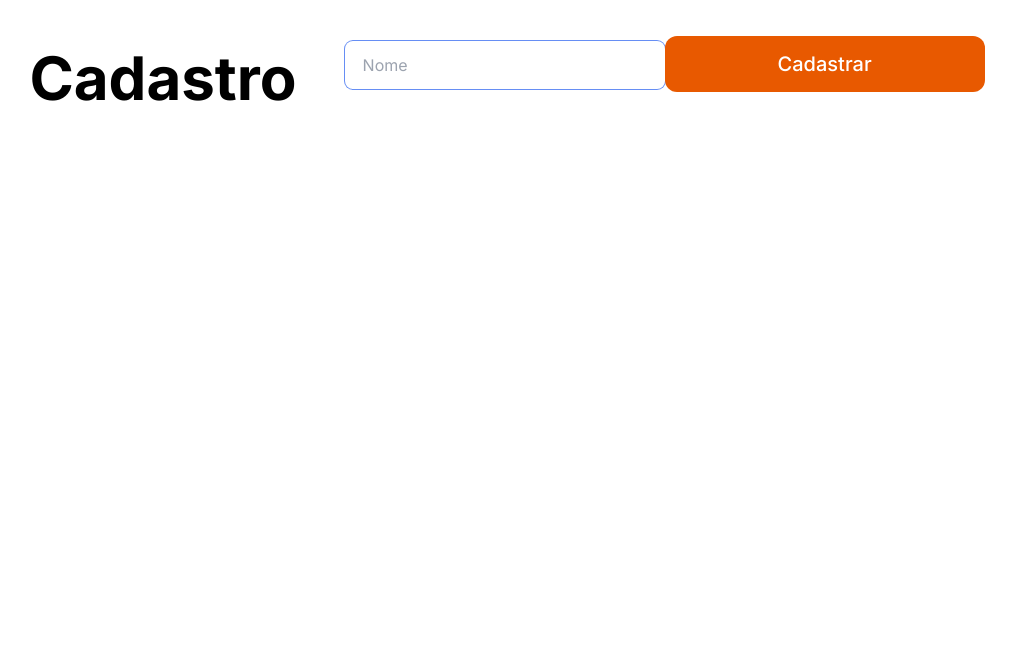
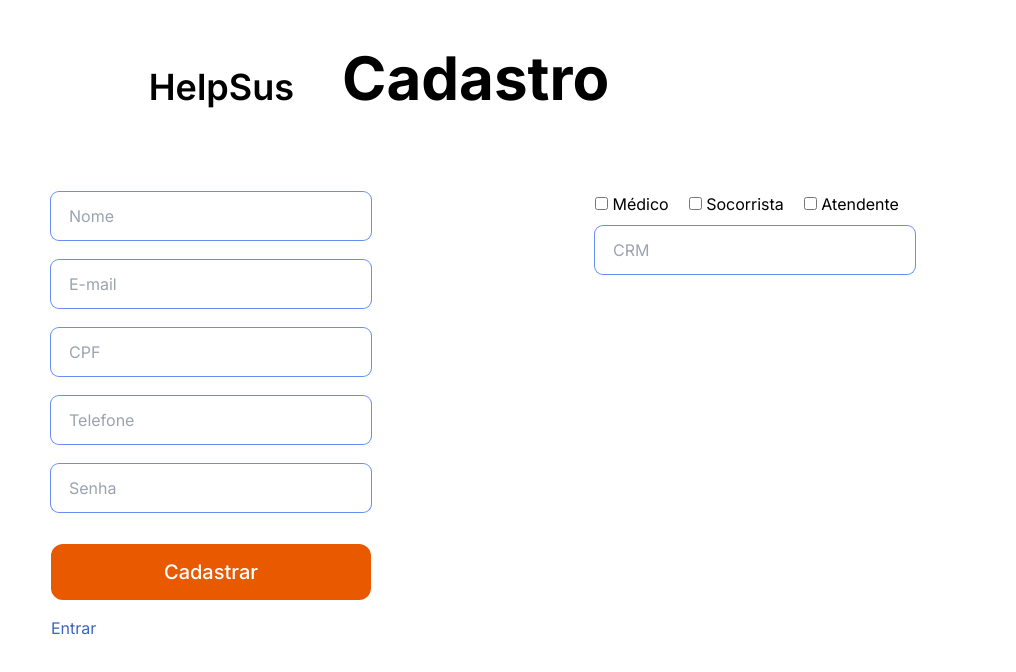
Before and after one commit to HelpSUS/HelpSUS_projetao, a Next.js app in the folder projetao/: page /cadastro in a window 1280 px wide. Shown: the top 672 px of the page, without its empty margins (157-1173 px from the left). Built offline with nearby package versions, Linux system fonts and the light colour scheme.

Commit message:
Add: componente check e cadastro

```diff
--- a/projetao/src/app/cadastro/page.tsx
+++ b/projetao/src/app/cadastro/page.tsx
@@ -1,16 +1,41 @@
+import Link from "next/link";
 import Botao from "../components/Botao";
 import Entrada from "../components/Entrada";
+import Check from "../components/Check";
 
 export default function Cadastro(){
     return (
-        <div className=" flex justify-center items-center">
-            <h1 className="text-6xl font-bold m-12">Cadastro</h1>
+        <div className=" flex flex-col justify-center items-center">
+            <div className=" flex flex-row justify-center items-baseline mb-9 mr-[10rem]">
+                <h2 className="text-4xl font-semibold ">HelpSus</h2>
+                <h1 className="text-6xl font-bold m-12">Cadastro</h1>
+            </div>
 
-            <div>
-                <Entrada texto="   Nome" tamanho=" w-80 h-12"></Entrada>
+            <div className="flex flex-row justify-evenly">
+                <div className=" flex flex-col mr-28">
+                    <div className="flex flex-col mr-28 space-y-5 ">
+                        <Entrada texto="   Nome" tamanho=" w-80 h-12"></Entrada>
+                        <Entrada texto="   E-mail" tamanho=" w-80 h-12"></Entrada>
+                        <Entrada texto="   CPF" tamanho=" w-80 h-12"></Entrada>
+                        <Entrada texto="   Telefone" tamanho=" w-80 h-12"></Entrada>
+                        <Entrada texto="   Senha" tamanho=" w-80 h-12"></Entrada>
+                    </div>
 
-                <Botao texto="Cadastrar" tamanho=" w-80 h-14"></Botao>
+                    <Botao texto="Cadastrar" tamanho=" w-80 h-14" margem=" mt-8"></Botao>
+                    <Link href={'../'} className='text-[#3D63C4] mt-4'>Entrar</Link>
+                </div>
+
+                <div className="flex flex-col">
+                    <div className=" flex flex-row space-x-5">
+                        <Check texto=" Médico" margem="mb-4"></Check>
+                        <Check texto=" Socorrista" margem="mb-4"></Check>
+                        <Check texto=" Atendente" margem="mb-4"></Check>
+                    </div>
+
+                    <Entrada texto="   CRM" tamanho="w-80 h-12"></Entrada>
+                </div>
             </div>
+
 
         </div>
     )
--- a/projetao/src/app/components/Botao.tsx
+++ b/projetao/src/app/components/Botao.tsx
@@ -1,11 +1,12 @@
 interface BotaoProps{
     tamanho: string
+    margem?: string
     texto: string
 }
 
 export default function (props: BotaoProps) {
     return(
-        <button className={`rounded-xl ${props.tamanho} text-white bg-[#E85900] text-xl font-medium`}>
+        <button className={`rounded-xl ${props.tamanho} ${props.margem} text-white bg-[#E85900] text-xl font-medium`}>
             {props.texto}
         </button>
     )
--- /dev/null
+++ b/projetao/src/app/components/Check.tsx
@@ -0,0 +1,12 @@
+interface EntradaProps{
+    texto: string
+    margem?: string
+}
+
+export default function (props: EntradaProps) {
+    return(
+        <div>
+            <input type="checkbox" id="seleção" value={`${props.texto}`} className={`${props.margem}`}/>{props.texto}
+        </div>
+    )
+}
--- a/projetao/src/app/components/Entrada.tsx
+++ b/projetao/src/app/components/Entrada.tsx
@@ -5,6 +5,6 @@ interface EntradaProps{
 
 export default function (props: EntradaProps) {
     return(
-        <input type='text' name='Senha' className={` ${props.tamanho} mb-8 placeholder-shown: border-gray-600 rounded-lg focus: ring-1 ring-[#668EF4] outline-[#3D63C4]' `} placeholder={` ${props.texto} `}></input>
+        <input type='text' name={` ${props.texto} `} className={` ${props.tamanho} placeholder-shown: border-gray-600 rounded-lg focus: ring-1 ring-[#668EF4] outline-[#3D63C4]' `} placeholder={` ${props.texto} `}></input>
     )
 }
--- a/projetao/src/app/page.tsx
+++ b/projetao/src/app/page.tsx
@@ -7,10 +7,11 @@ export default function Home() {
   return (
     <div className="flex flex-col justify-center items-center">
       <h1 className='text-5xl font-bold m-24 '>HelpSus</h1>
+      <div className='flex flex-col space-y-5 mb-8'>
+        <Entrada texto='   Insira seu E-mail ou CPF' tamanho=' w-80 h-14'></Entrada>
 
-      <Entrada texto='   Insira seu E-mail ou CPF' tamanho=' w-80 h-14'></Entrada>
-
-      <Entrada texto='   Insira sua Senha' tamanho=' w-80 h-14'></Entrada>
+        <Entrada texto='   Insira sua Senha' tamanho=' w-80 h-14'></Entrada>
+      </div>
 
       <Botao texto='Entrar' tamanho='w-32 h-14'></Botao>
 
```
